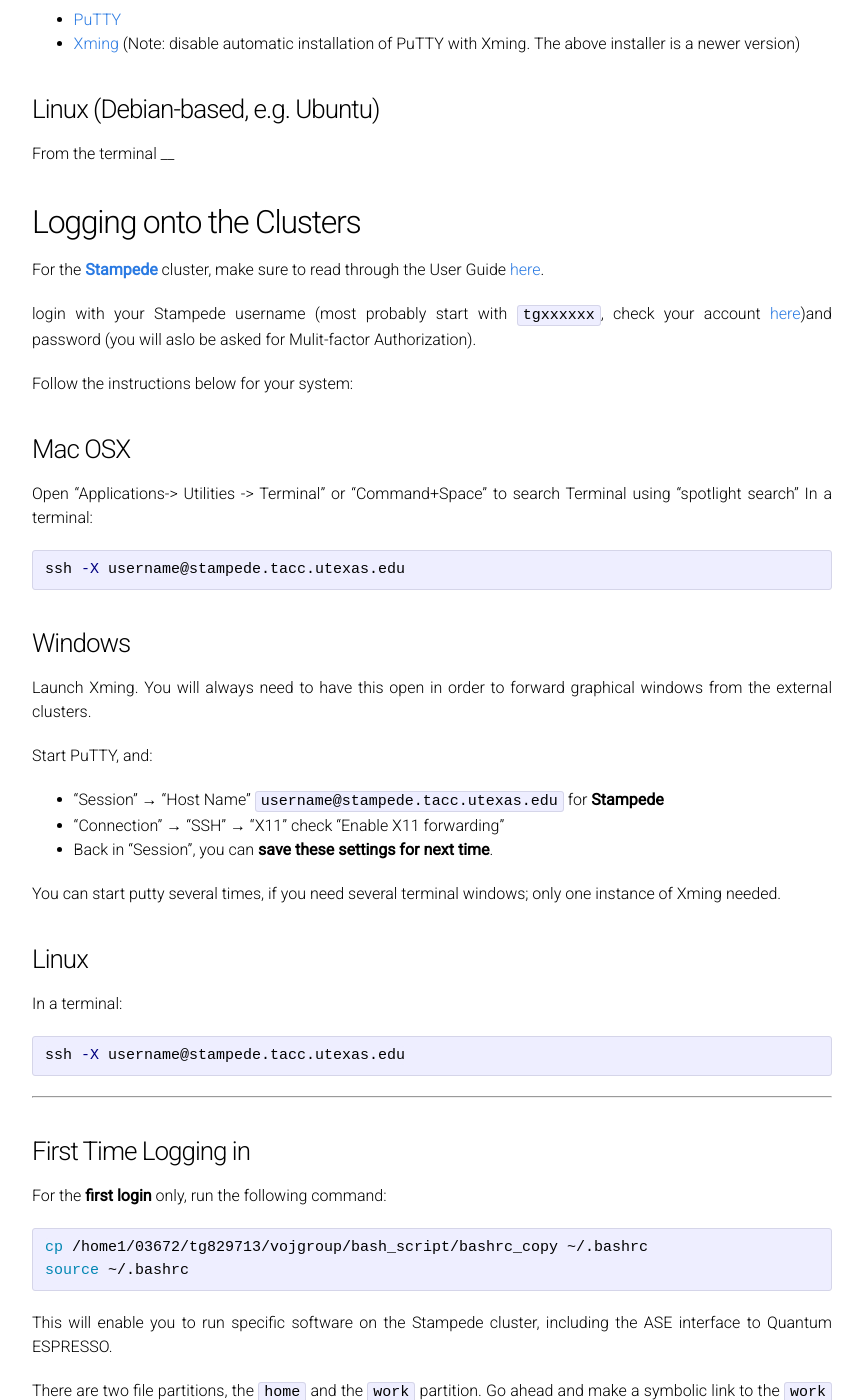
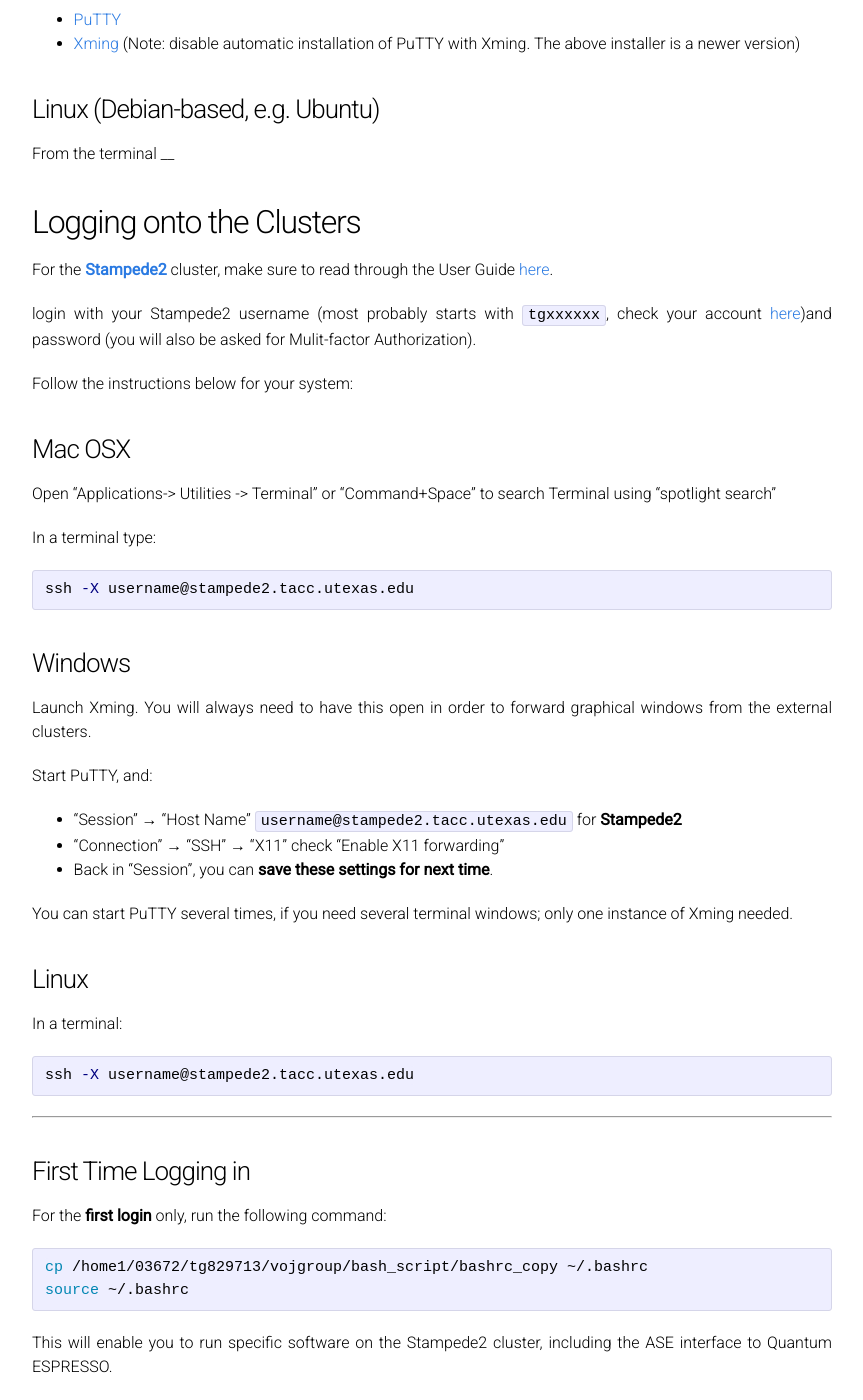
Before and after one commit to vojale/CBE544-2018.github.io, a Jekyll site: the page built from Clusters.md, in a window 1280 px wide and 1400 px high, scrolled down 1100 px. Shown: the whole window, without its empty margins (208-1071 px from the left). Built offline with Jekyll 4.4.1, drawn with Linux system fonts in a browser that asks for light colours; our own code applies the rules of GitHub Pages for plain Markdown files.

Commit message:
Update Clusters.md

````diff
--- a/Clusters.md
+++ b/Clusters.md
@@ -54,18 +54,19 @@ ____
 
 ## Logging onto the Clusters
 
-For the [**Stampede**](https://www.tacc.utexas.edu/stampede/) cluster, make sure to read through the User Guide [here](https://portal.tacc.utexas.edu/user-guides/stampede).
+For the [**Stampede2**](https://www.tacc.utexas.edu/systems/stampede2) cluster, make sure to read through the User Guide [here](https://portal.tacc.utexas.edu/user-guides/stampede2).
 
-login with your Stampede username (most probably start with ```tgxxxxxx```, check your account [here](https://www.xsede.org/group/xup/accounts))and password (you will aslo be asked for Mulit-factor Authorization).
+login with your Stampede2 username (most probably starts with ```tgxxxxxx```, check your account [here](https://www.xsede.org/group/xup/accounts))and password (you will also be asked for Mulit-factor Authorization).
 
 Follow the instructions below for your system:
 
 ### Mac OSX
 
 Open "Applications-> Utilities -> Terminal" or "Command+Space" to search Terminal using "spotlight search"
-In a terminal:
+
+In a terminal type:
 ```bash
-ssh -X username@stampede.tacc.utexas.edu
+ssh -X username@stampede2.tacc.utexas.edu
 ```
 
 ### Windows
@@ -73,18 +74,18 @@ Launch Xming. You will always need to have this open in order to forward graphic
 
 Start PuTTY, and:
 
-* “Session” → “Host Name” `username@stampede.tacc.utexas.edu` for **Stampede**
+* “Session” → “Host Name” `username@stampede2.tacc.utexas.edu` for **Stampede2**
 * “Connection” → “SSH” → “X11” check “Enable X11 forwarding”
 * Back in “Session”, you can **save these settings for next time**.
 
-You can start putty several times, if you need several terminal windows; only one instance of Xming needed.
+You can start PuTTY several times, if you need several terminal windows; only one instance of Xming needed.
 
 
 ### Linux ###
 
 In a terminal:
 ```bash
-ssh -X username@stampede.tacc.utexas.edu
+ssh -X username@stampede2.tacc.utexas.edu
 ```
 ____
 
@@ -99,7 +100,7 @@ cp /home1/03672/tg829713/vojgroup/bash_script/bashrc_copy ~/.bashrc
 source ~/.bashrc
 ```
 
-This will enable you to run specific software on the Stampede cluster, including the ASE interface to Quantum ESPRESSO.
+This will enable you to run specific software on the Stampede2 cluster, including the ASE interface to Quantum ESPRESSO.
 
 There are two file partitions, the `home` and the `work` partition. Go ahead and make a symbolic link to the `work` partition using:
 
````
